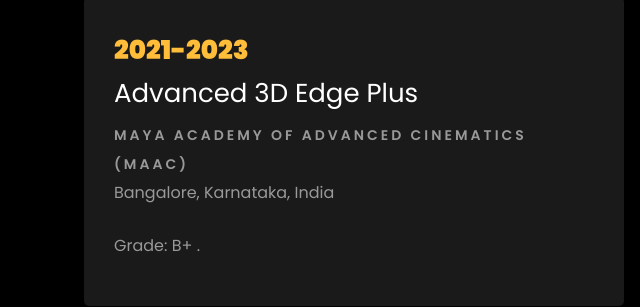
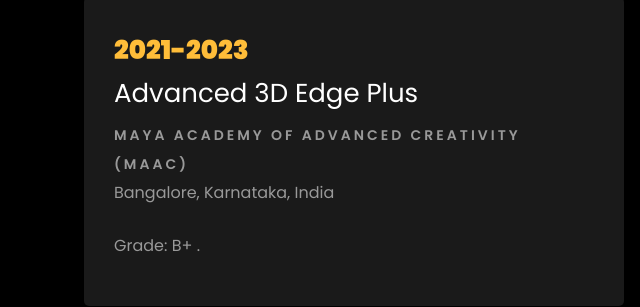
Before and after one commit to kritish-crypto/kritishwagle, a plain HTML site: page index.html in a window 1280 px wide. Shown: the part 2141-2448 px from the top of the page, 1-641 px from the left. Drawn offline with Linux system fonts and the light colour scheme; files whose address does not match are found by name.

Commit message:
Add files via upload

```diff
--- a/index.html
+++ b/index.html
@@ -370,7 +370,7 @@
     				<div class="resume-wrap ftco-animate">
     					<span class="date">2021-2023</span>
     					<h2>Advanced 3D Edge Plus</h2>
-    					<span class="position">Maya Academy of Advanced Cinematics (MAAC)</span>
+    					<span class="position">Maya Academy of Advanced Creativity (MAAC)</span>
 						<br>
 						<p>Bangalore, Karnataka, India</p>
     					<p class="mt-4">Grade: B+ .</p>
```
